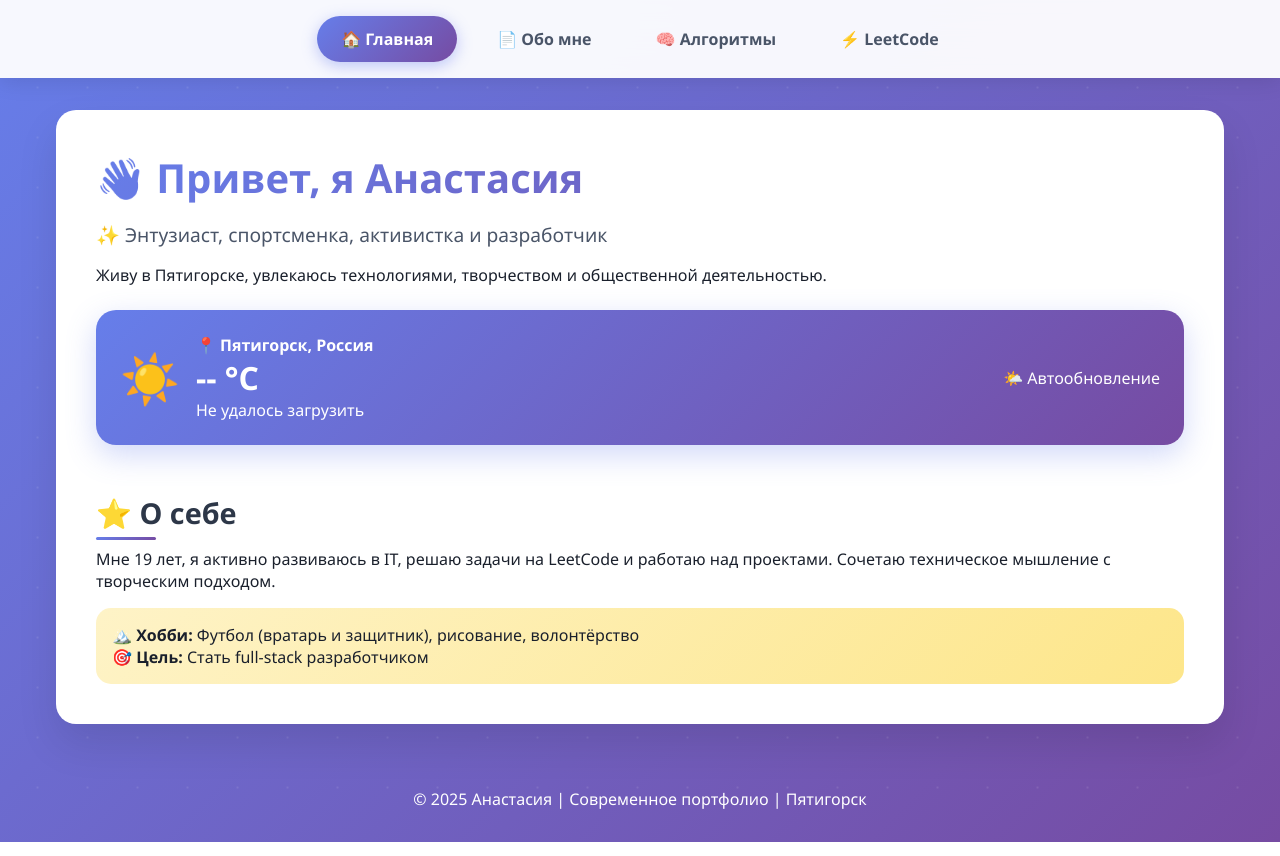
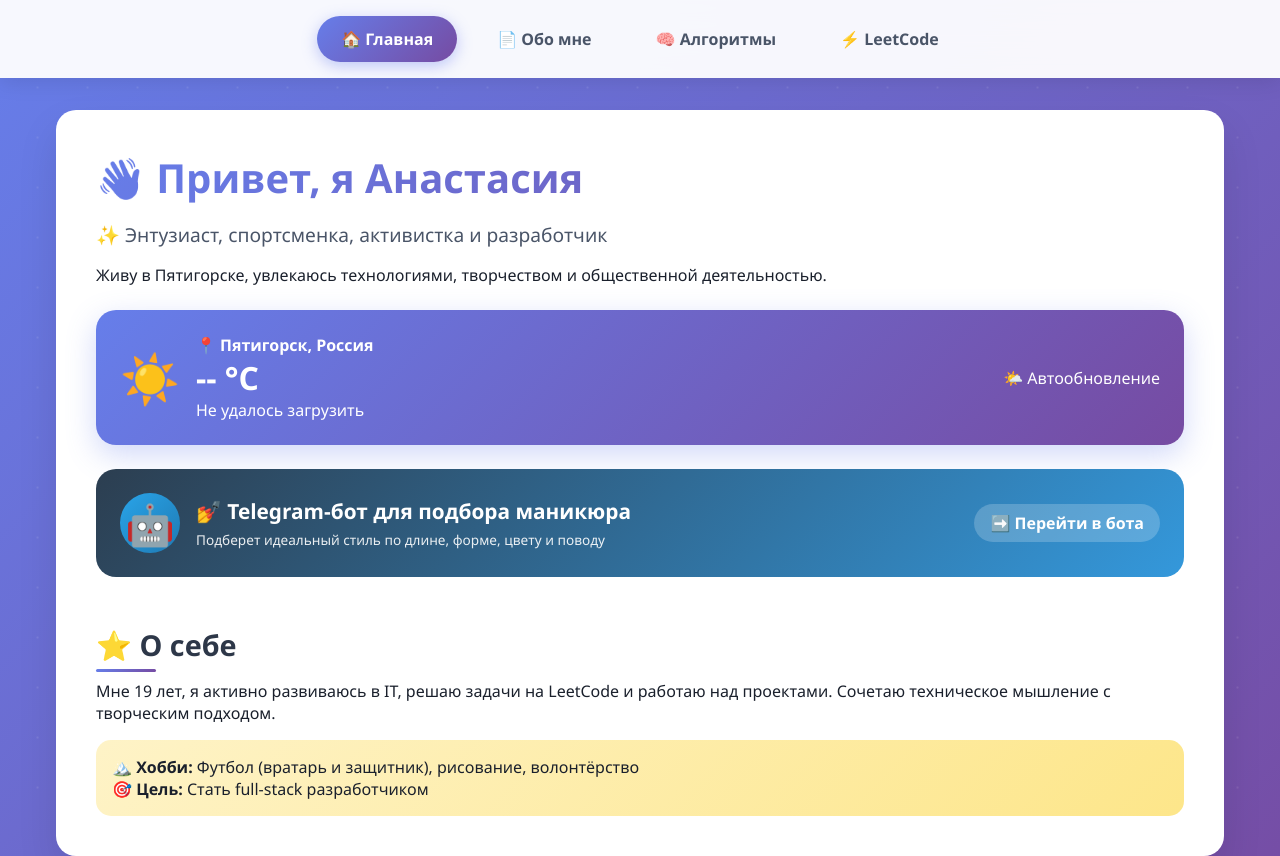
Before and after one commit to vg2001562-commits/anastasia, a plain HTML site: page index.html in a window 1280 px wide. Shown: the top 856 px of the page. Drawn offline with Linux system fonts and the light colour scheme; no server answers.

Commit message:
Update index.html

```diff
--- a/index.html
+++ b/index.html
@@ -19,7 +19,6 @@
             min-height: 100vh;
         }
 
-        /* Анимированный фон */
         .bg-animation {
             position: fixed;
             top: 0;
@@ -45,7 +44,6 @@
             100% { transform: translate(50px, 50px); }
         }
 
-        /* Навигация */
         .navbar {
             background: rgba(255, 255, 255, 0.95);
             backdrop-filter: blur(20px);
@@ -88,7 +86,6 @@
             box-shadow: 0 4px 15px rgba(102, 126, 234, 0.4);
         }
 
-        /* Основной контент */
         .container {
             max-width: 1200px;
             margin: 2rem auto;
@@ -142,7 +139,6 @@
             border-radius: 3px;
         }
 
-        /* Погодная карточка */
         .weather-card {
             background: linear-gradient(135deg, #667eea 0%, #764ba2 100%);
             border-radius: 20px;
@@ -171,6 +167,68 @@
             font-weight: bold;
         }
 
+        /* Telegram Bot Card */
+        .telegram-card {
+            background: linear-gradient(135deg, #2c3e50 0%, #3498db 100%);
+            border-radius: 20px;
+            padding: 1.5rem;
+            margin: 1.5rem 0;
+            display: flex;
+            align-items: center;
+            justify-content: space-between;
+            flex-wrap: wrap;
+            color: white;
+            cursor: pointer;
+            transition: transform 0.3s ease, box-shadow 0.3s ease;
+            text-decoration: none;
+        }
+
+        .telegram-card:hover {
+            transform: translateY(-5px);
+            box-shadow: 0 15px 30px rgba(0, 0, 0, 0.2);
+        }
+
+        .telegram-info {
+            display: flex;
+            align-items: center;
+            gap: 1rem;
+        }
+
+        .telegram-icon {
+            font-size: 2.5rem;
+            background: white;
+            width: 60px;
+            height: 60px;
+            border-radius: 50%;
+            display: flex;
+            align-items: center;
+            justify-content: center;
+            background: linear-gradient(135deg, #29a4e9 0%, #1f7ab3 100%);
+        }
+
+        .telegram-text h3 {
+            font-size: 1.3rem;
+            margin-bottom: 0.3rem;
+        }
+
+        .telegram-text p {
+            font-size: 0.85rem;
+            opacity: 0.9;
+        }
+
+        .telegram-button {
+            background: rgba(255, 255, 255, 0.2);
+            padding: 0.5rem 1rem;
+            border-radius: 50px;
+            font-weight: bold;
+            transition: all 0.3s ease;
+        }
+
+        .telegram-card:hover .telegram-button {
+            background: white;
+            color: #3498db;
+        }
+
         footer {
             text-align: center;
             padding: 2rem;
@@ -188,6 +246,14 @@
             .nav-link {
                 padding: 0.5rem 1rem;
                 font-size: 0.9rem;
+            }
+            .telegram-card {
+                flex-direction: column;
+                text-align: center;
+                gap: 1rem;
+            }
+            .telegram-info {
+                flex-direction: column;
             }
         }
     </style>
@@ -223,6 +289,20 @@
                 <div>🌤️ Автообновление</div>
             </div>
 
+            <!-- Telegram Bot Ссылка -->
+            <a href="https://t.me/styling_manicure_bot" target="_blank" class="telegram-card">
+                <div class="telegram-info">
+                    <div class="telegram-icon">🤖</div>
+                    <div class="telegram-text">
+                        <h3>💅 Telegram-бот для подбора маникюра</h3>
+                        <p>Подберет идеальный стиль по длине, форме, цвету и поводу</p>
+                    </div>
+                </div>
+                <div class="telegram-button">
+                    ➡️ Перейти в бота
+                </div>
+            </a>
+
             <h2>⭐ О себе</h2>
             <p>Мне 19 лет, я активно развиваюсь в IT, решаю задачи на LeetCode и работаю над проектами. Сочетаю техническое мышление с творческим подходом.</p>
 
@@ -236,7 +316,6 @@
     <footer>© 2025 Анастасия | Современное портфолио | Пятигорск</footer>
 
     <script>
-        // Погода
         async function getWeather() {
             try {
                 const response = await fetch('https://api.open-meteo.com/v1/forecast?latitude=44.041&longitude=43.059&current_weather=true&timezone=Europe/Moscow');
```
